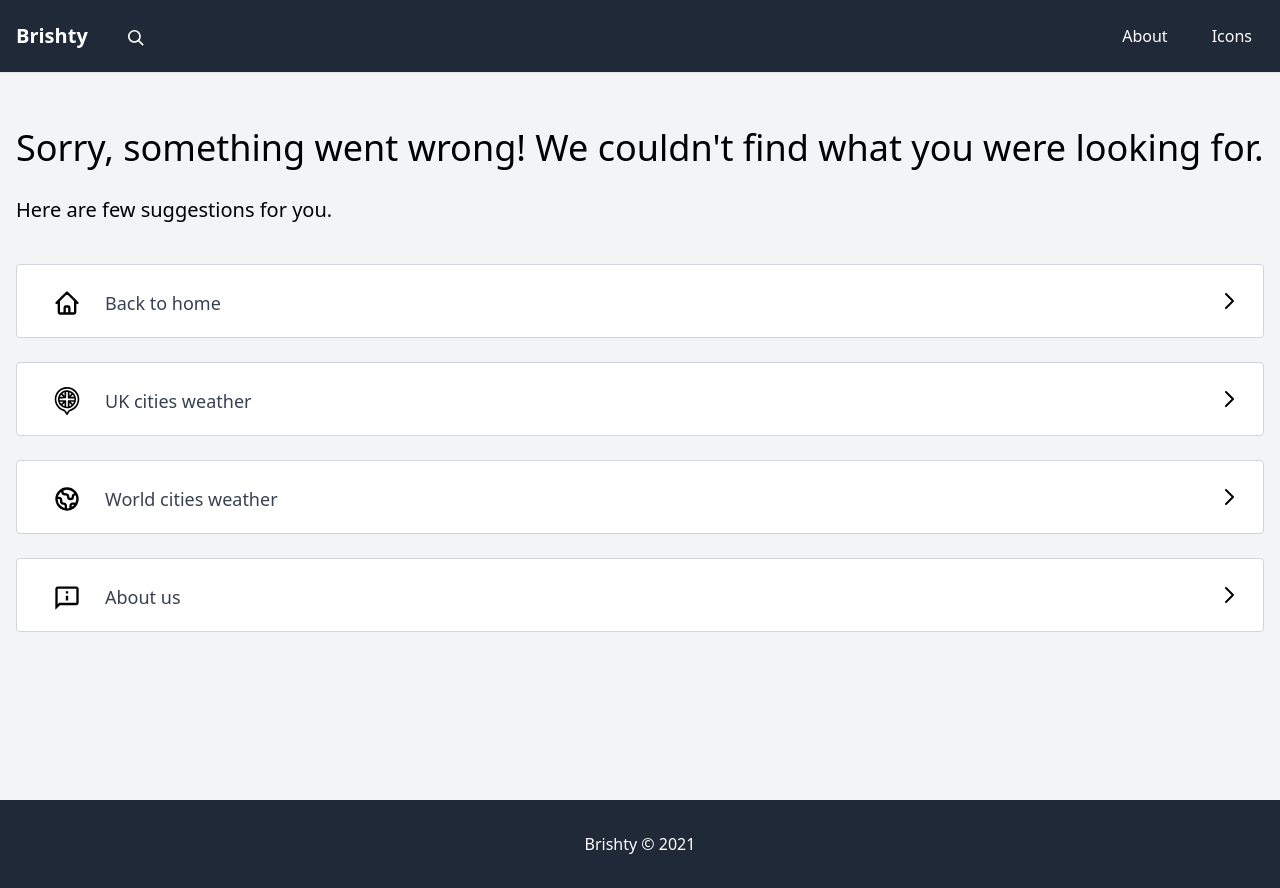
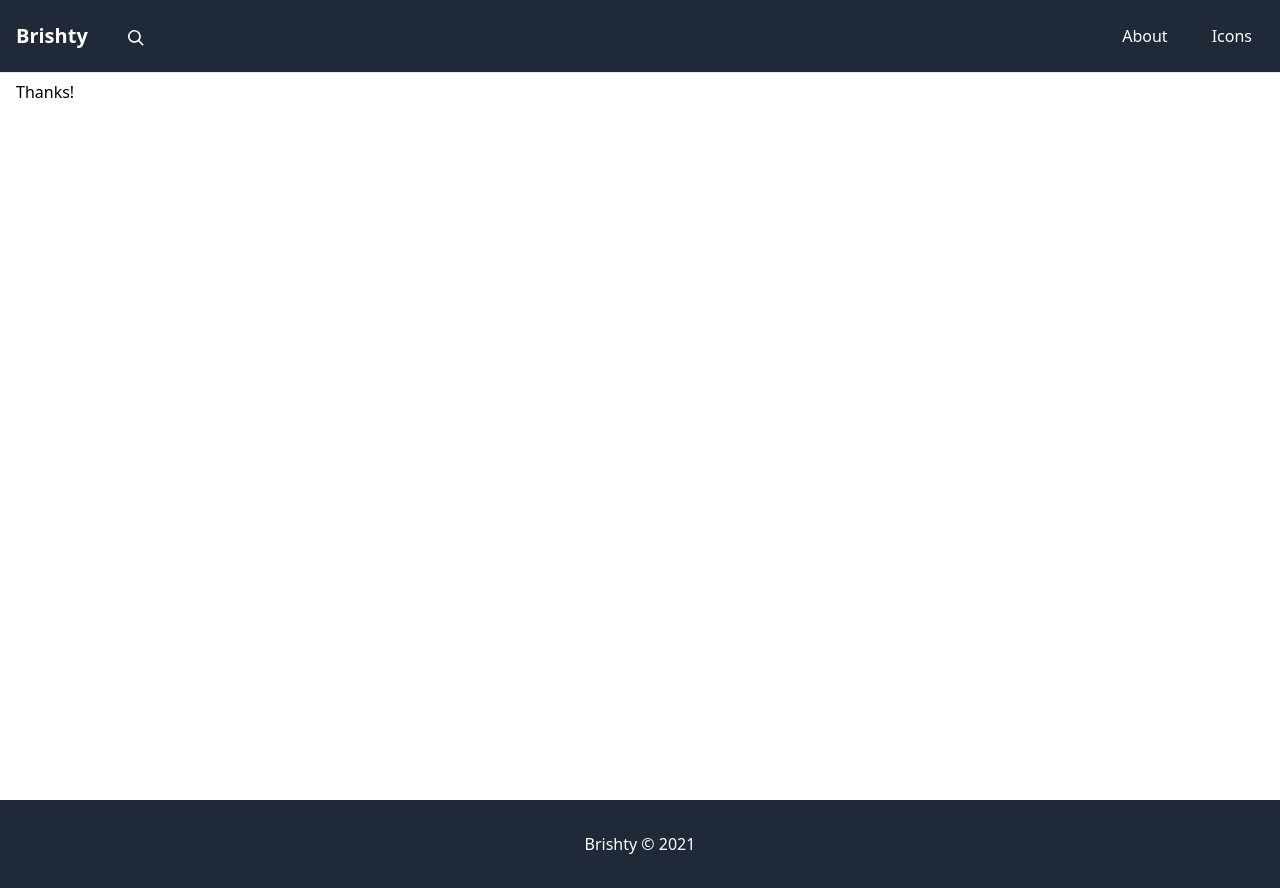
Before and after one commit to 92AM/brishty, a Next.js app: page /thanks in a window 1280 px wide. Before the commit this address had no page. Built offline with nearby package versions, Linux system fonts and the light colour scheme.

Commit message:
Trying to redirect to thanks page, trying to fix problem

```diff
--- a/pages/about.tsx
+++ b/pages/about.tsx
@@ -141,7 +141,7 @@ export default function About() {
                     </div>
                 </div>
 
-                <form name="simpleContactForm" method="POST" data-netlify="true" id="simple-contact-form" className="contact-form">
+                <form name="simpleContactForm" method="POST" action="/thanks" data-netlify="true" id="simple-contact-form" className="contact-form">
                     <p className="form-row">
                         <label id="contact-form-name-label" htmlFor="contact-form-name"
                                className="form-label">Name</label>
--- /dev/null
+++ b/pages/thanks.tsx
@@ -0,0 +1,14 @@
+import React from "react";
+import Layout from "../components/Layout";
+import PageContentWrapper from "../components/PageContentWrapper";
+
+export default function Thanks() {
+    return (
+        <Layout title="Brishty - search for weather" background={"bg-white"}>
+            <PageContentWrapper classNameCustomAttributes={"px-4 pt-20 min-h-screen"}
+                                addDefaultAttributes={false}>
+                <h1>Thanks!</h1>
+            </PageContentWrapper>
+        </Layout>
+    );
+}
```
